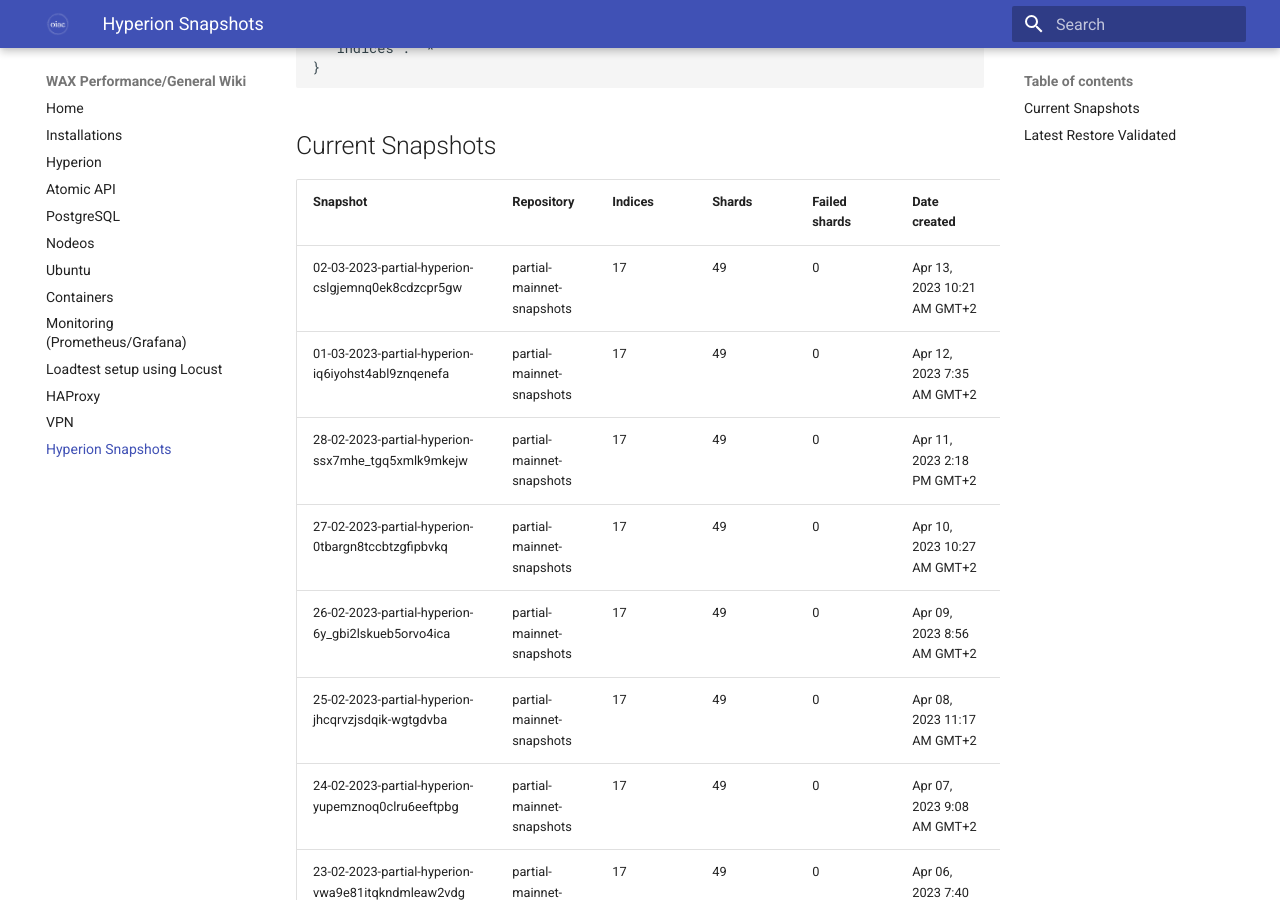
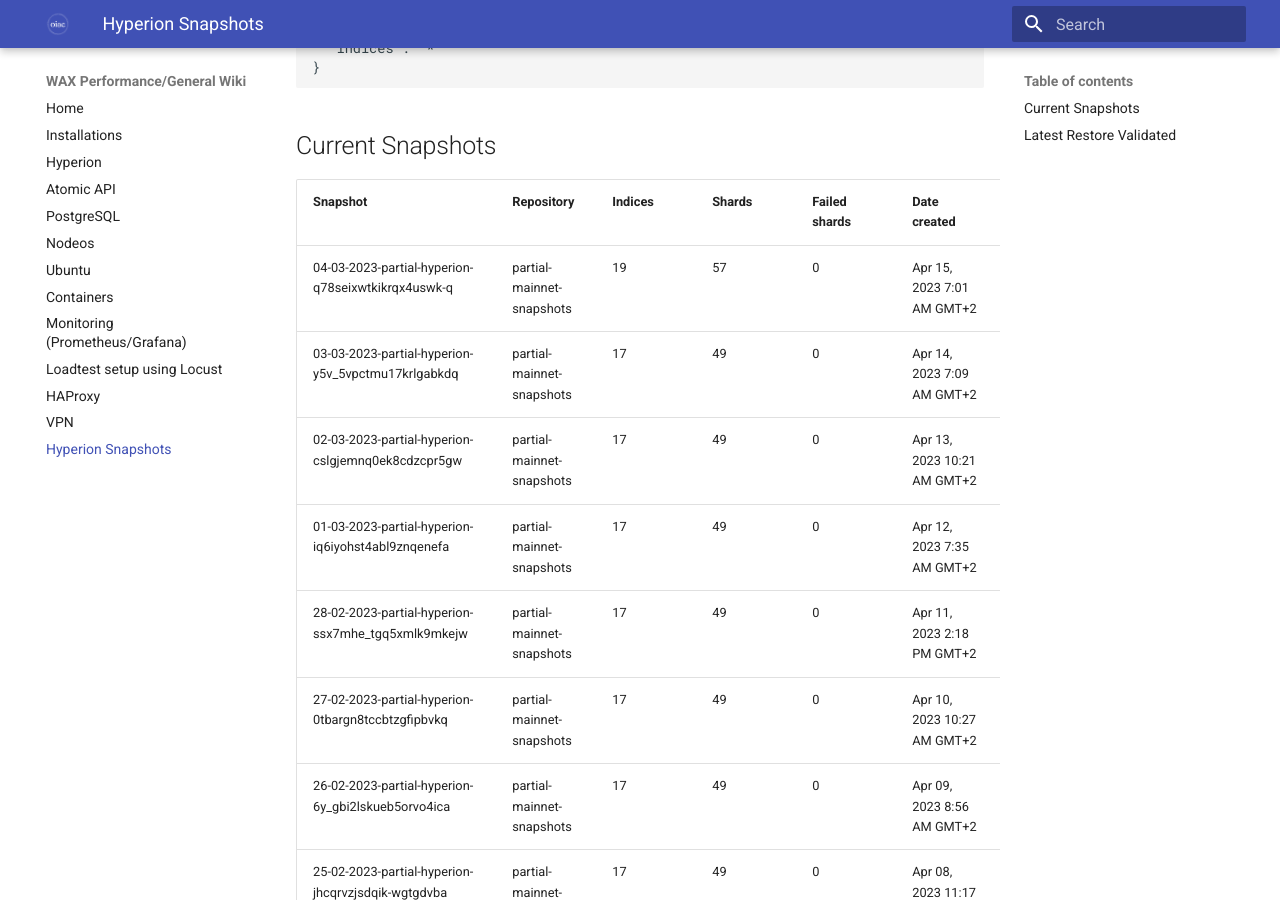
Before and after one commit to oneinacillian/wiki, an MkDocs documentation site: the page built from docs/snapshots.md, in a window 1280 px wide and 900 px high, scrolled down 2022 px. Built offline with MkDocs 1.6.1 and Material for MkDocs 9.7.7, drawn with Linux system fonts in a browser that asks for light colours.

Commit message:
Added latest snapshots for wiki listing

```diff
--- a/docs/snapshots.md
+++ b/docs/snapshots.md
@@ -60,6 +60,8 @@
 
 | Snapshot                                           | Repository                | Indices | Shards | Failed shards | Date created                | Duration |
 |----------------------------------------------------|---------------------------|---------|--------|---------------|-----------------------------|----------|
+| 04-03-2023-partial-hyperion-q78seixwtkikrqx4uswk-q | partial-mainnet-snapshots | 19      | 57     | 0             | Apr 15, 2023 7:01 AM GMT+2  | 27s      |
+| 03-03-2023-partial-hyperion-y5v_5vpctmu17krlgabkdq | partial-mainnet-snapshots | 17      | 49     | 0             | Apr 14, 2023 7:09 AM GMT+2  | 16s      |
 | 02-03-2023-partial-hyperion-cslgjemnq0ek8cdzcpr5gw | partial-mainnet-snapshots | 17      | 49     | 0             | Apr 13, 2023 10:21 AM GMT+2 | 29s      |
 | 01-03-2023-partial-hyperion-iq6iyohst4abl9znqenefa | partial-mainnet-snapshots | 17      | 49     | 0             | Apr 12, 2023 7:35 AM GMT+2  | 18s      |
 | 28-02-2023-partial-hyperion-ssx7mhe_tgq5xmlk9mkejw | partial-mainnet-snapshots | 17      | 49     | 0             | Apr 11, 2023 2:18 PM GMT+2  | 30s      |
```
